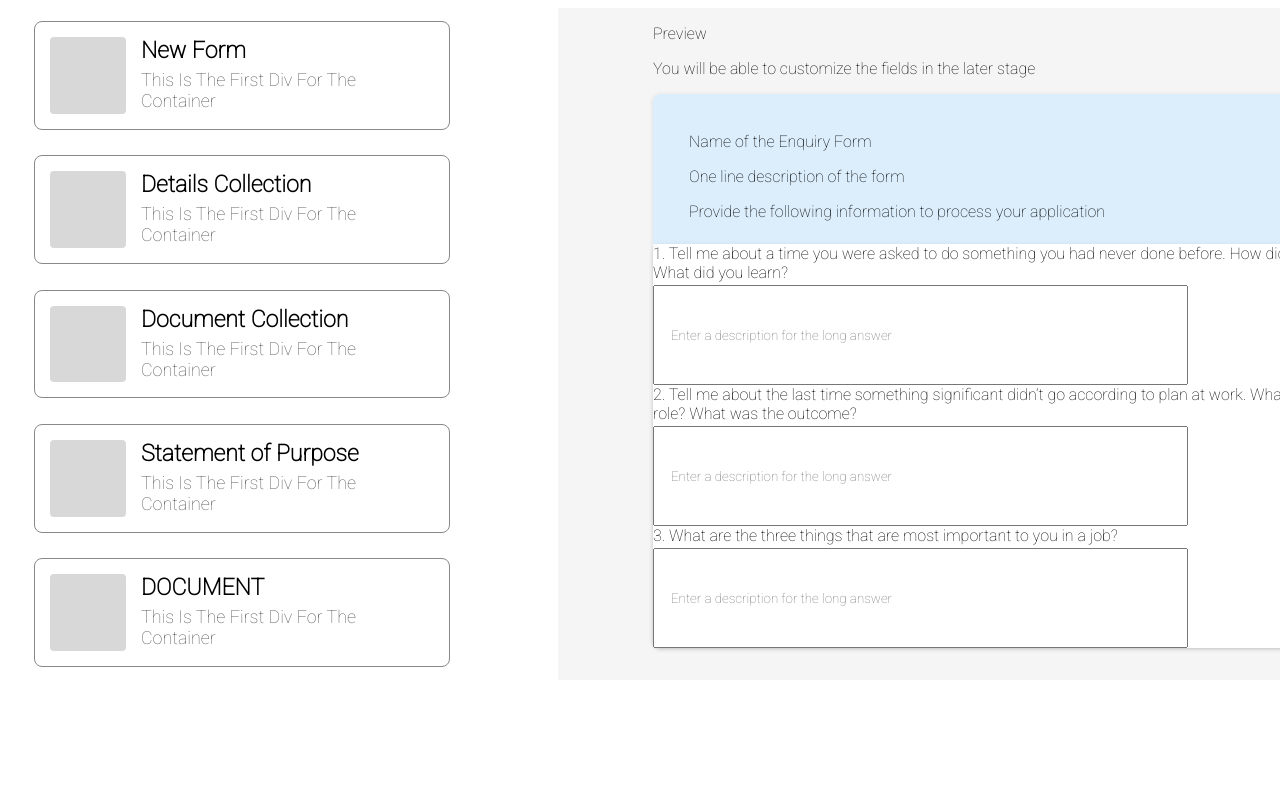
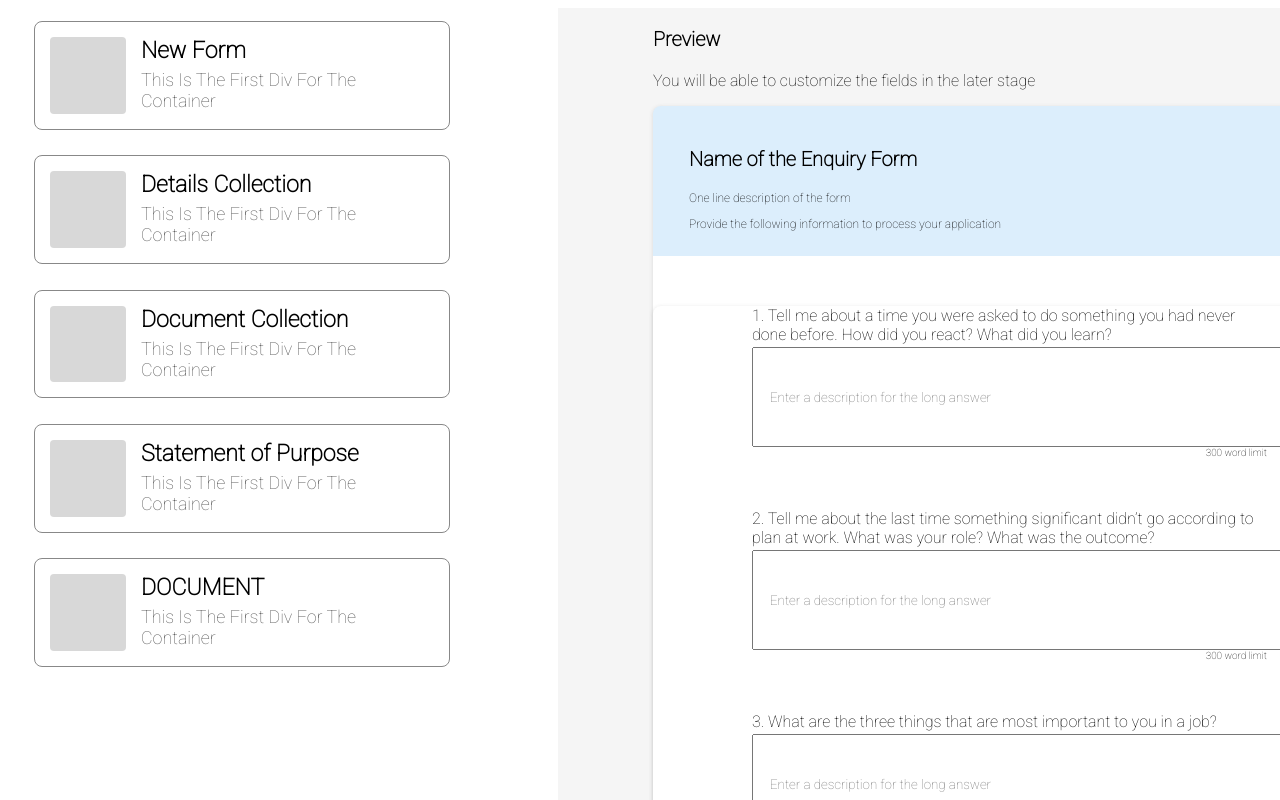
Before and after one commit to head-node/turbohire, a React (Create React App) app: page /statementofpurpose in a window 1280 px wide. Shown: the top 800 px of the page. Built offline with nearby package versions, Linux system fonts and the light colour scheme.

Commit message:
added style

```diff
--- a/src/App.js
+++ b/src/App.js
@@ -82,15 +82,51 @@ export default function App() {
         </div>
         <div className="wrapper-content">
           <div className="preview">
-          <p>Preview</p>
-          <p>You will be able to customize the fields in the later stage</p>
+            <p style={{
+                  fontFamily: "Roboto",
+                  fontStyle: "normal",
+                  fontWeight: "bolder",
+                    fontSize: "20px",
+                    lineHeight: "23px",
+                }}>Preview</p>
+            <p style={{
+                  fontFamily: "Roboto",
+                  fontStyle: "normal",
+                  fontWeight: "normal",
+                    fontSize: "16px",
+                    lineHeight: "19px",
+                }}>You will be able to customize the fields in the later stage</p>
           </div>
           <div className="content">
             <div className="title-content">
               <div className="title">
-                <p>Name of the Enquiry Form</p>
-                <p>One line description of the form</p>
-                <p>
+                <p
+                  style={{
+                    fontFamily: "Roboto",
+                    fontStyle: "normal",
+                    fontWeight: "bolder",
+                    fontSize: "20px",
+                    lineHeight: "23px",
+                  }}
+                >
+                  Name of the Enquiry Form
+                </p>
+                <p style={{
+                    fontFamily: "Roboto",
+                    fontStyle: "normal",
+                    fontWeight: "normal",
+                    fontSize: "12px",
+                    lineHeight: "14px",
+                  }}>One line description of the form</p>
+                <p
+                style={{
+                  fontFamily: "Roboto",
+                  fontStyle: "normal",
+                  fontWeight: "normal",
+                    fontSize: "12px",
+                    lineHeight: "14px",
+                }}
+                >
                   Provide the following information to process your application
                 </p>
               </div>
@@ -104,10 +140,10 @@ export default function App() {
                   <Document />
                 </Route>
                 <Route exact path="/statementofpurpose">
-                  <StatementOfPurpose/>
+                  <StatementOfPurpose />
                 </Route>
                 <Route exact path="/interview">
-                  <InterviewAvailability/>
+                  <InterviewAvailability />
                 </Route>
               </Switch>
             </div>
--- /dev/null
+++ b/src/components/StatementOfPurpose/index.css
@@ -0,0 +1,14 @@
+.list{
+    margin-left:99px;
+    margin-right:102px;
+    margin-top:50px;
+    padding-bottom: 50px;
+}
+.answer{
+    width:515px;
+    height:68px;
+}
+
+.question-list{
+    margin-bottom: 50px;
+}
--- a/src/components/StatementOfPurpose/index.js
+++ b/src/components/StatementOfPurpose/index.js
@@ -1,4 +1,5 @@
 import React from "react";
+import "./index.css";
 
 const StatementOfPurpose = () => {
   const questionList = [
@@ -10,15 +11,40 @@ const StatementOfPurpose = () => {
   return (
     <>
       <ul className="list">
-        {questionList.map((question,idx) => {
+        {questionList.map((question, idx) => {
           return (
-            <li >
-              <div className="question">{idx+1}.{" "}{question}</div>
+            <li className="question-list">
+              <div
+                className="question"
+                style={{
+                  fontFamily: "Roboto",
+                  fontStyle: "normal",
+                  fontWeight: "normal",
+                  fontSize: "16px",
+                  lineHeight: "19px",
+                }}
+              >
+                {idx + 1}. {question}
+              </div>
               <input
                 className="answer"
                 type="text"
                 placeholder="Enter a description for the long answer"
               />
+              <div
+                className="wordlimit"
+                style={{
+                  display: "flex",
+                  justifyContent: "end",
+                  fontFamily: "Roboto",
+                  fontStyle: "normal",
+                  fontWeight: "normal",
+                  fontSize: "10px",
+                  lineHeight: "12px",
+                }}
+              >
+                300 word limit
+              </div>
             </li>
           );
         })}
```
